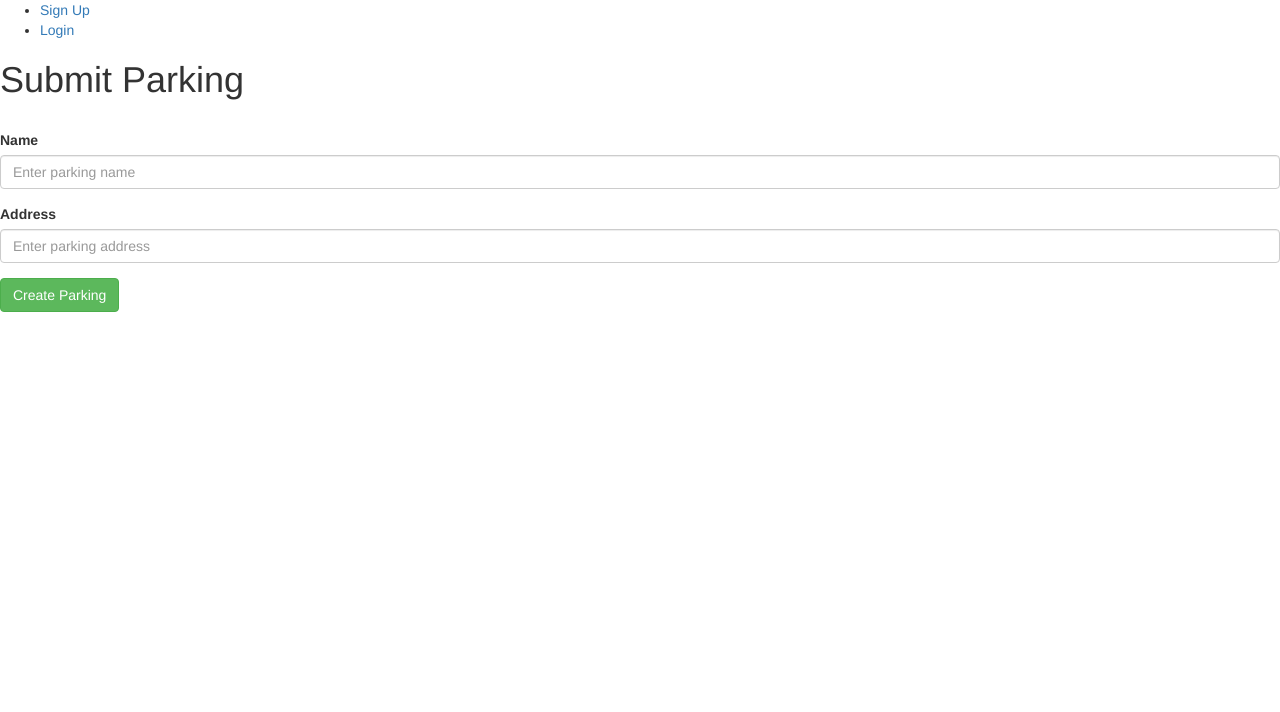
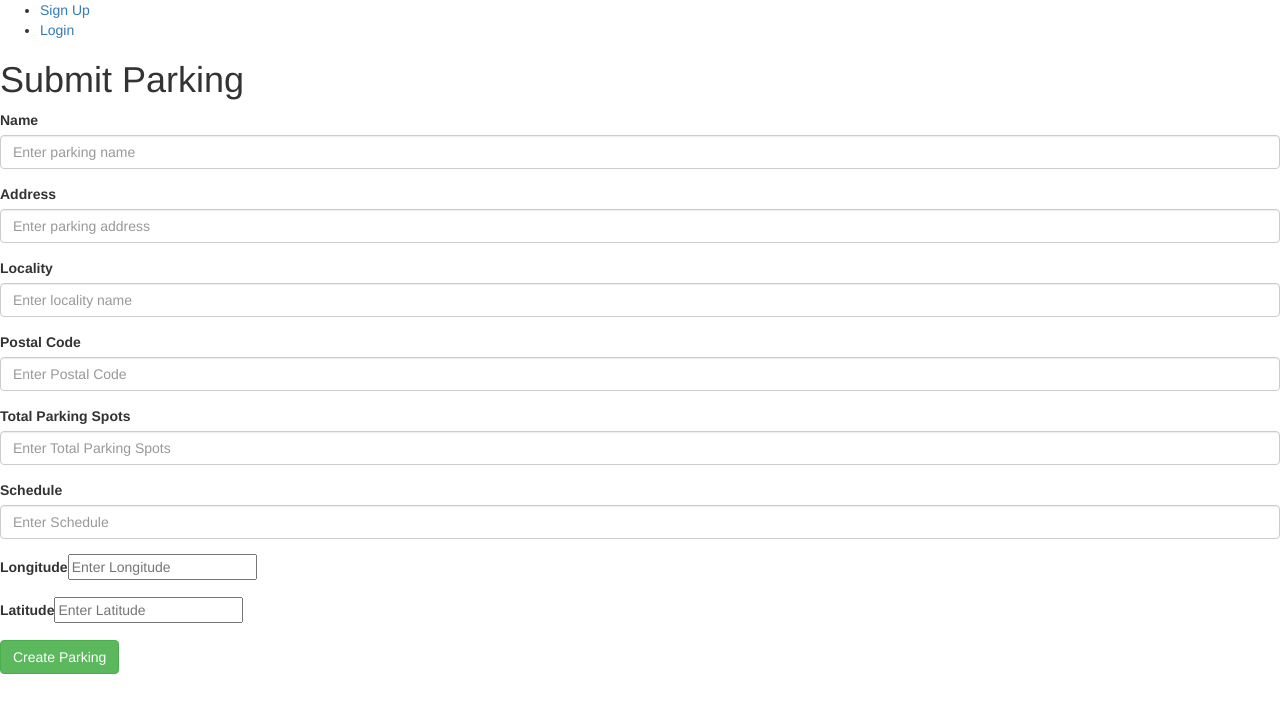
Before and after one commit to parkingspot/web, an Angular app: page /parkings/create in a window 1280 px wide. Shown: the top 712 px of the page. Built offline with nearby package versions, Linux system fonts and the light colour scheme; what @agm/core would draw is missing.

Commit message:
Parking Form Create

```diff
--- a/src/app/components/parking/parking-create/parking-create.component.html
+++ b/src/app/components/parking/parking-create/parking-create.component.html
@@ -1,5 +1,5 @@
 <h1>Submit Parking</h1>
-<br>
+
 <form #parkingForm="ngForm" (ngSubmit)="onSubmitParking()">
 
   <div class="form-group" >
@@ -24,5 +24,95 @@
            #password="ngModel"
            [(ngModel)]="parking.address" required>
   </div>
+
+  <div class="form-group" >
+    <label for="locality">Locality</label>
+    <input type="text"
+           class="form-control"
+           id="locality"
+           name="locality"
+           placeholder="Enter locality name"
+           #name="ngModel"
+           [(ngModel)]="parking.locality" required>
+    <!-- <span class="text-danger" *ngIf="email.touched && email.errors">Email not valid</span> -->
+  </div>
+
+  <div class="form-group" >
+    <label for="postalCode">Postal Code</label>
+    <input type="text"
+           class="form-control"
+           id="postalCode"
+           name="postalCode"
+           placeholder="Enter Postal Code"
+           #name="ngModel"
+           [(ngModel)]="parking.postalCode" required>
+    <!-- <span class="text-danger" *ngIf="email.touched && email.errors">Email not valid</span> -->
+  </div>
+
+  <div class="form-group" >
+    <label for="totalParkingSpots">Total Parking Spots</label>
+    <input type="number"
+           class="form-control"
+           id="totalParkingSpots"
+           name="totalParkingSpots"
+           placeholder="Enter Total Parking Spots"
+           #name="ngModel"
+           [(ngModel)]="parking.totalParkingSpots" required>
+    <!-- <span class="text-danger" *ngIf="email.touched && email.errors">Email not valid</span> -->
+  </div>
+
+  <div class="form-group" >
+  <label for="schedule">Schedule</label>
+  <input type="text"
+         class="form-control"
+         id="schedule"
+         name="schedule"
+         placeholder="Enter Schedule"
+         #name="ngModel"
+         [(ngModel)]="parking.schedule" required>
+  <!-- <span class="text-danger" *ngIf="email.touched && email.errors">Email not valid</span> -->
+</div>
+
+  <div class="form-group" >
+    <label for="longitude">Longitude</label>
+    <input type="number"
+           class="longitude"
+           id="longitude"
+           name="longitude"
+           placeholder="Enter Longitude"
+           #name="ngModel"
+           [(ngModel)]="parking.longitude" required>
+    <!-- <span class="text-danger" *ngIf="email.touched && email.errors">Email not valid</span> -->
+  </div>
+
+  <div class="form-group" >
+    <label for="latitude">Latitude</label>
+    <input type="number"
+           class="latitude"
+           id="latitude"
+           name="latitude"
+           placeholder="Enter Latitude"
+           #name="ngModel"
+           [(ngModel)]="parking.latitude" required>
+    <!-- <span class="text-danger" *ngIf="email.touched && email.errors">Email not valid</span> -->
+  </div>
+
+
   <button class="btn btn-success">Create Parking</button>
 </form>
+
+
+<!--
+
+name: String;
+    address: String;
+    locality: String;
+    postalCode: String;
+    totalParkingSpots?: Number;
+    availableParkingSpots?: Number;
+    schedule: String;
+    longitude: Number;
+    latitude: Number;
+
+
+-->
--- a/src/app/components/parking/parking-create/parking-create.component.ts
+++ b/src/app/components/parking/parking-create/parking-create.component.ts
@@ -17,24 +17,22 @@ export class ParkingCreateComponent implements OnInit {
 
   constructor(
     private router: Router,
-    /* private parkingsService: ParkingsService */) {
+    private parkingsService: ParkingsService) {
   }
 
   ngOnInit() { }
 
   onSubmitParking(parkingForm: NgForm) {
-    console.log(this.parking);
-    /*
+  console.log(this.parking);
     this.parkingsService.create(this.parking)
       .subscribe(
         (parking) => {
-          parkingForm.reset();
-          this.router.navigate(['/phones']);
+          this.parking = new Parking();
+          this.router.navigate(['/parkings']);
         },
         (error) => {
           this.apiError = error;
         }
       );
-      */
   }
 }
--- a/src/app/shared/services/parkings.service.ts
+++ b/src/app/shared/services/parkings.service.ts
@@ -4,6 +4,7 @@ import { environment } from './../../../environments/environment';
 import { Injectable } from '@angular/core';
 import { Http, Headers, RequestOptions, Response, RequestMethod } from '@angular/http';
 import { Observable } from 'rxjs/Observable';
+// import {create} from 'domain';
 
 @Injectable()
 export class ParkingsService extends BaseApiService {
@@ -20,7 +21,8 @@ export class ParkingsService extends BaseApiService {
   }
 
   public create(parking: Parking): Observable<Parking> {
-    return this.http.post(ParkingsService.PARKING_API, parking.asFormData(), new RequestOptions({ withCredentials: true }))
+    console.log('hello baby', parking)
+    return this.http.post(ParkingsService.PARKING_API, JSON.stringify(parking), BaseApiService.defaultOptions)
       .map((res: Response) => res.json())
       .catch(error => this.handleError(error));
   }
--- a/src/environments/environment.prod.ts
+++ b/src/environments/environment.prod.ts
@@ -1,3 +1,3 @@
 export const environment = {
-  production: true
+  production: false
 };
```
